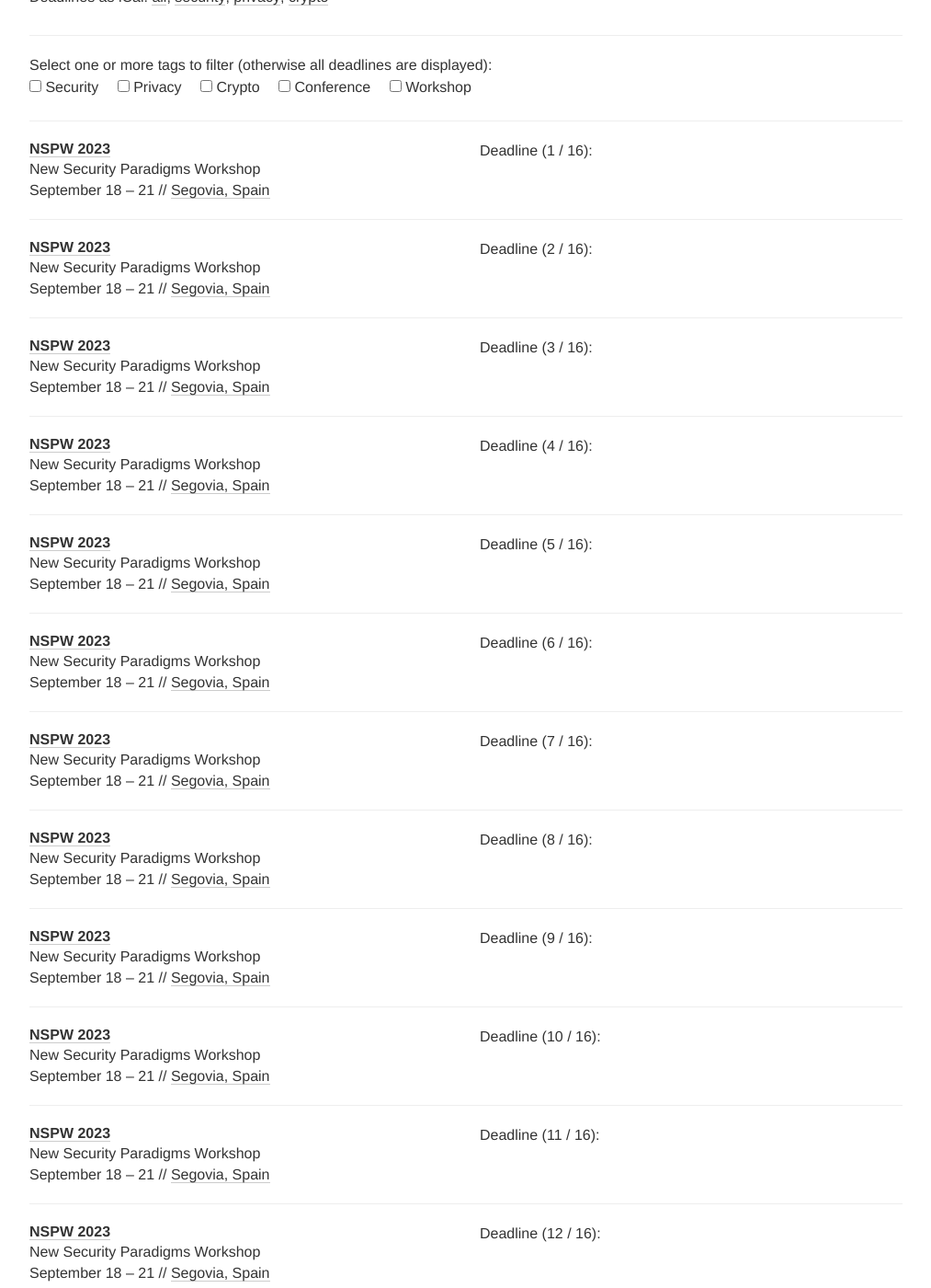
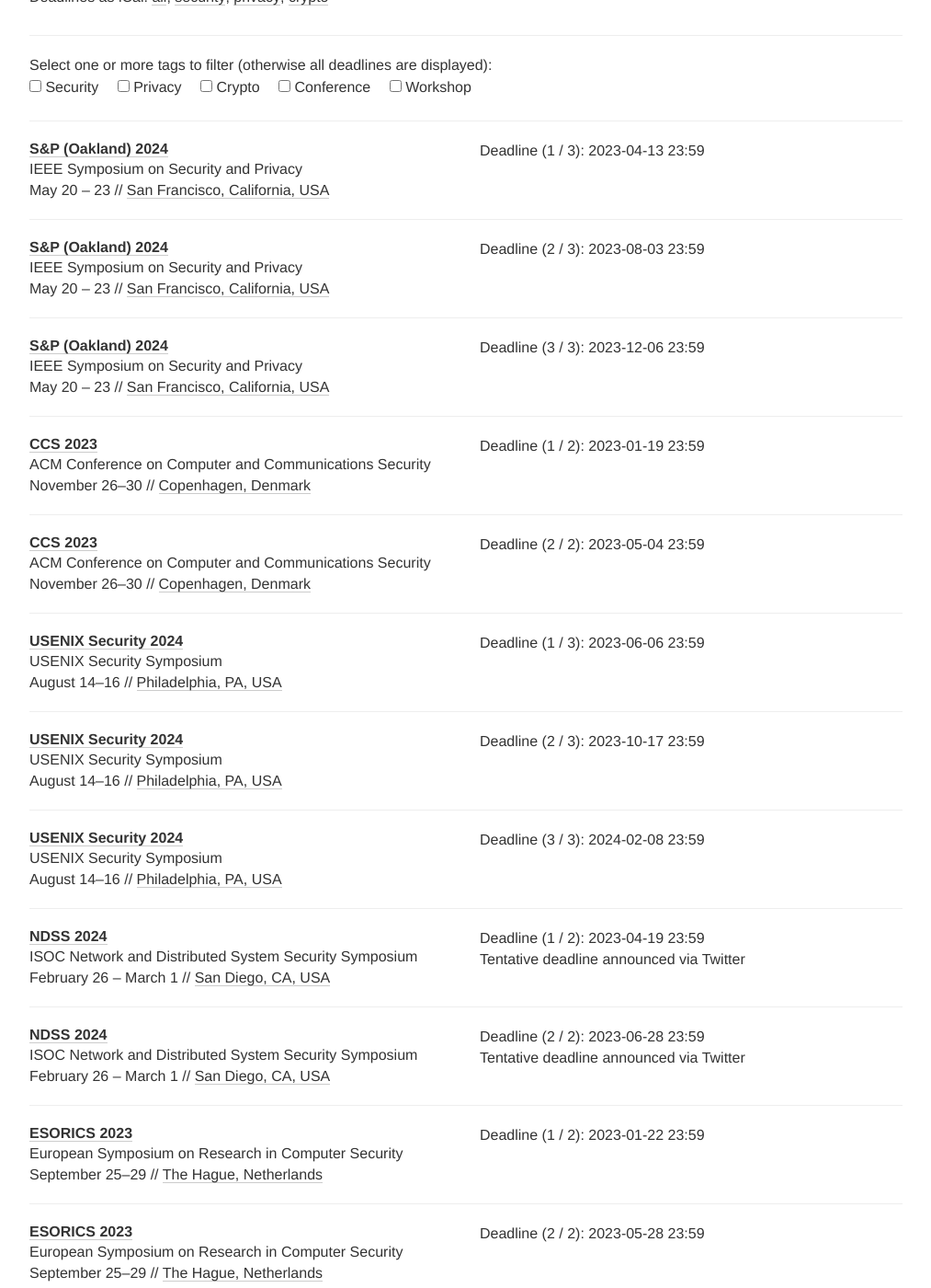
Before and after one commit to sec-deadlines/sec-deadlines.github.io, a Jekyll site: the page built from index.html, in a window 1280 px wide and 1400 px high, scrolled down 226 px. Shown: the whole window at 92% size, without its empty margins (133-1146 px from the left). Built offline with Jekyll 4.4.1, drawn with Linux system fonts in a browser that asks for light colours; nearby versions of some CDN libraries; comment, search, counter and statistics services are not loaded; some of the changed text lies outside the part shown.

Commit message:
Merge record into previous year's NSPW

```diff
--- a/_data/conferences.yml
+++ b/_data/conferences.yml
@@ -1,16 +1,4 @@
 ---
-
- # New Security Paradigms Workshop (NSPW)
-
- - name: NSPW
-   year: 2023
-   date: "September 18 - 21"
-   description: New Security Paradigms Workshop
-   link: https://www.nspw.org
-   deadline: "2023-05-19 23:59"
-   timezone: Etc/GMT+11
-   place: Segovia, Spain
-   tags: [SEC, SHOP]
 
  # Security and Privacy
 
@@ -517,12 +505,13 @@
 
 - name: NSPW
   description: New Security Paradigms Workshop
-  year: 2022
-  link: https://www.nspw.org/2022/
-  deadline: ["2022-05-30 23:59"]
-  date: October 24-27
-  place: New Hampshire, USA
+  year: 2023
+  link: https://www.nspw.org/2023/cfp
+  deadline: ["2023-05-19 23:59"]
+  date: September 18 - 21
+  place: Segovia, Spain
   tags: [SEC, PRIV, SHOP]
+  timezone: Etc/GMT+11
 
 - name: Cloud S&P
   description: Workshop on Cloud Security and Privacy
```
